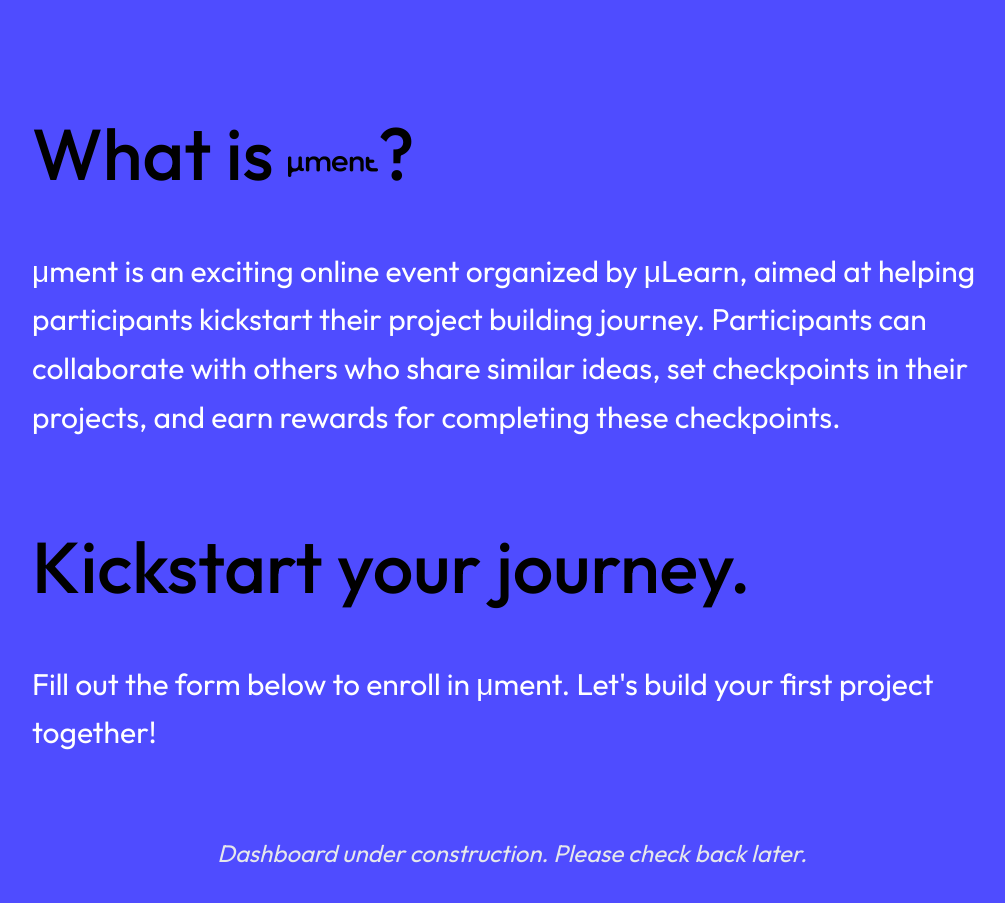
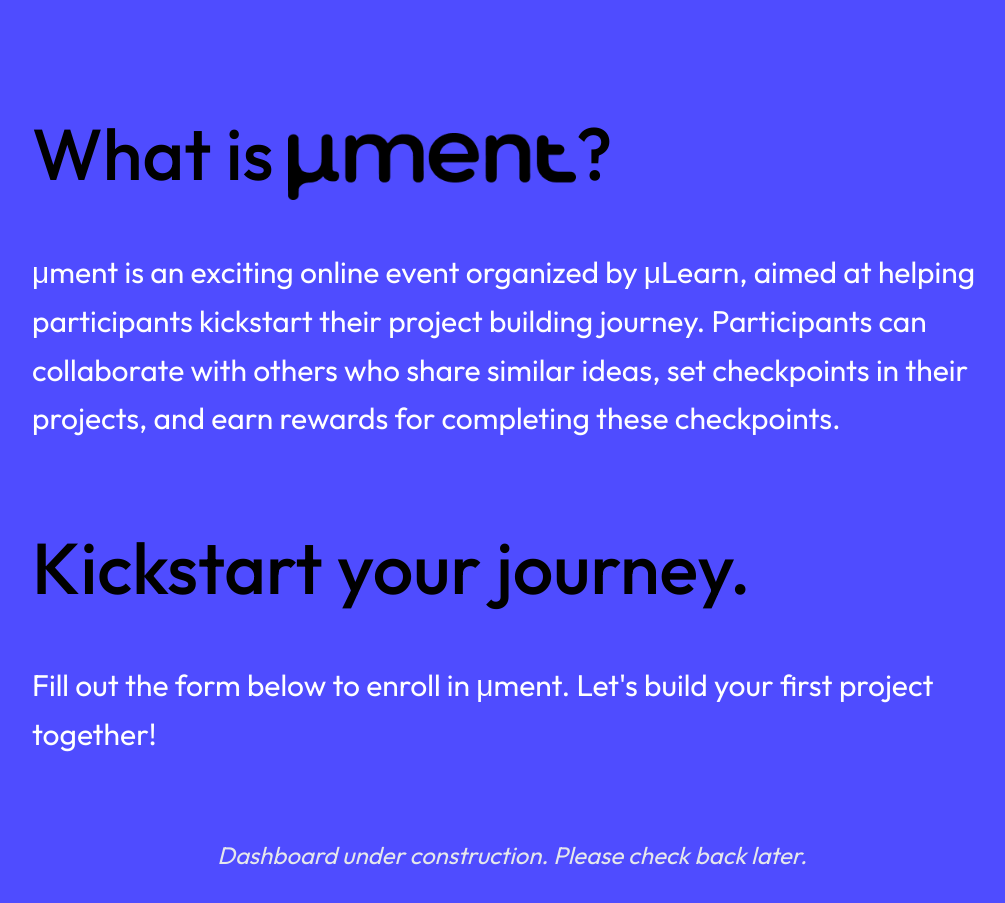
Before and after one commit to rubyaj24/Nextjs-mument-frontend, a Next.js app: page / in a window 1280 px wide. Shown: the part 1700-2603 px from the top of the page, without its empty margins (128-1133 px from the left). Built offline with nearby package versions, Linux system fonts and the light colour scheme.

Commit message:
Update About component image size and set document title in Home page

```diff
--- a/src/app/components/About.tsx
+++ b/src/app/components/About.tsx
@@ -14,7 +14,7 @@
     >
       <div className="mt-8 sm:mt-10 md:mt-12 lg:mt-14 mx-4 sm:mx-8 md:mx-16 lg:mx-20 xl:mx-30 space-y-4 sm:space-y-6">
         <h1 className="text-4xl md:text-5xl lg:text-6xl xl:text-7xl font-medium text-black leading-tight">
-          What is <Image src="/mument-black.png" alt="μment Logo" width={90} height={100} className="inline-block pt-2" />?
+          What is <Image src="/mument-black.png" alt="μment Logo" width={100} height={100} className="inline-block pt-2 w-32 md:w-60 lg:w-72" />?
         </h1>
         <p className="mt-6 sm:mt-8 md:mt-10 lg:mt-12 text-lg md:text-xl lg:text-2xl xl:text-3xl leading-relaxed">
           μment is an exciting online event organized by μLearn, aimed at
--- a/src/app/page.tsx
+++ b/src/app/page.tsx
@@ -2,12 +2,14 @@
 import About from "@/app/components/About";
 import Footer from "@/app/components/Footer"
 import Navbar from "@/app/components/Navbar";
+import Head from "next/head";
 export default function Home() {
-
-  document.title = "Home | Mument";
 
   return (
     <div className="w-full min-h-screen">
+      <Head>
+        <title>μment - Kickstart Your Project Journey</title>
+      </Head>
       <Navbar />
       <hr className="h-[1.5px] bg-gray-600 border-0" />
       <main className="w-full fade-in-up">
```
